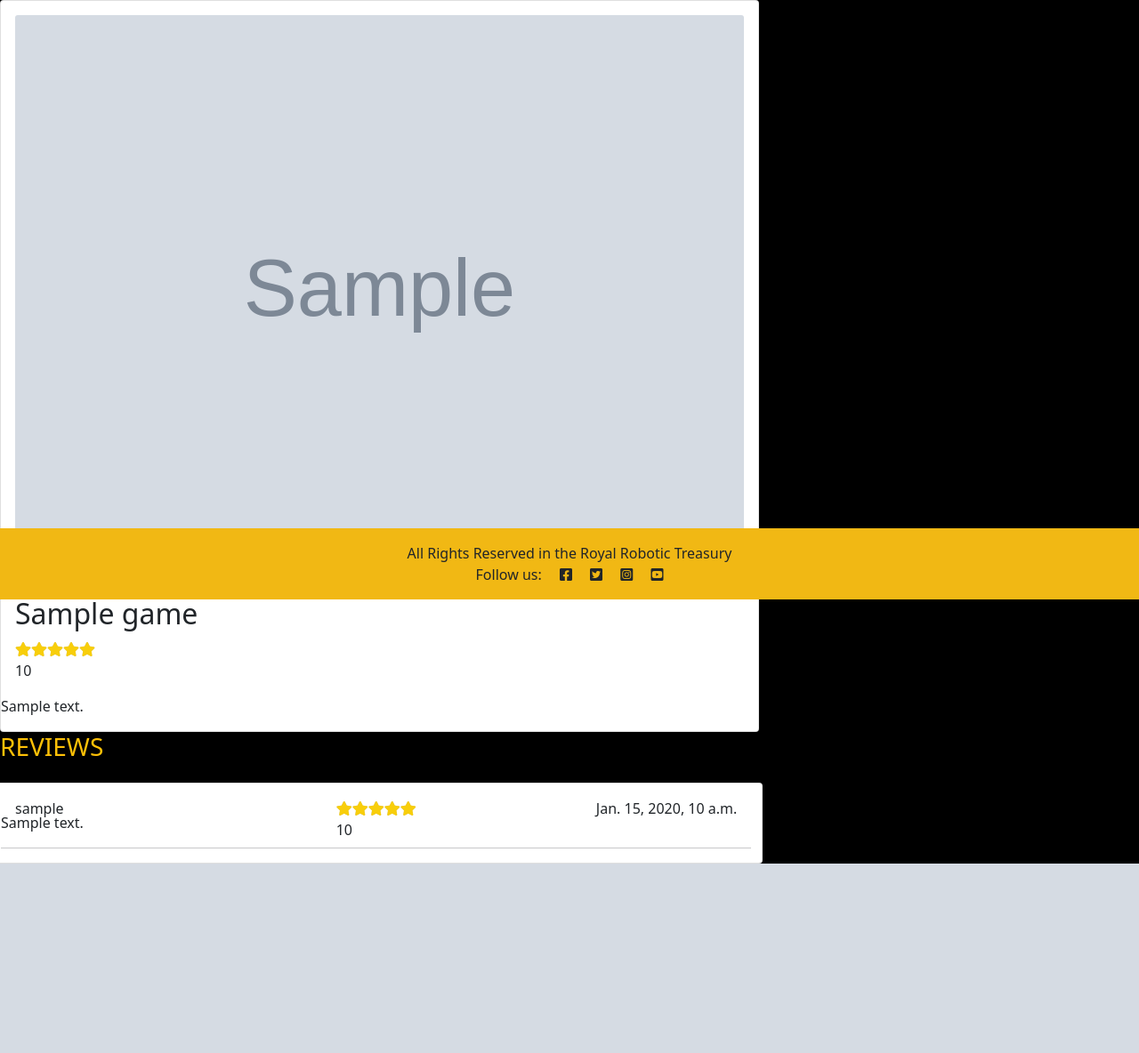
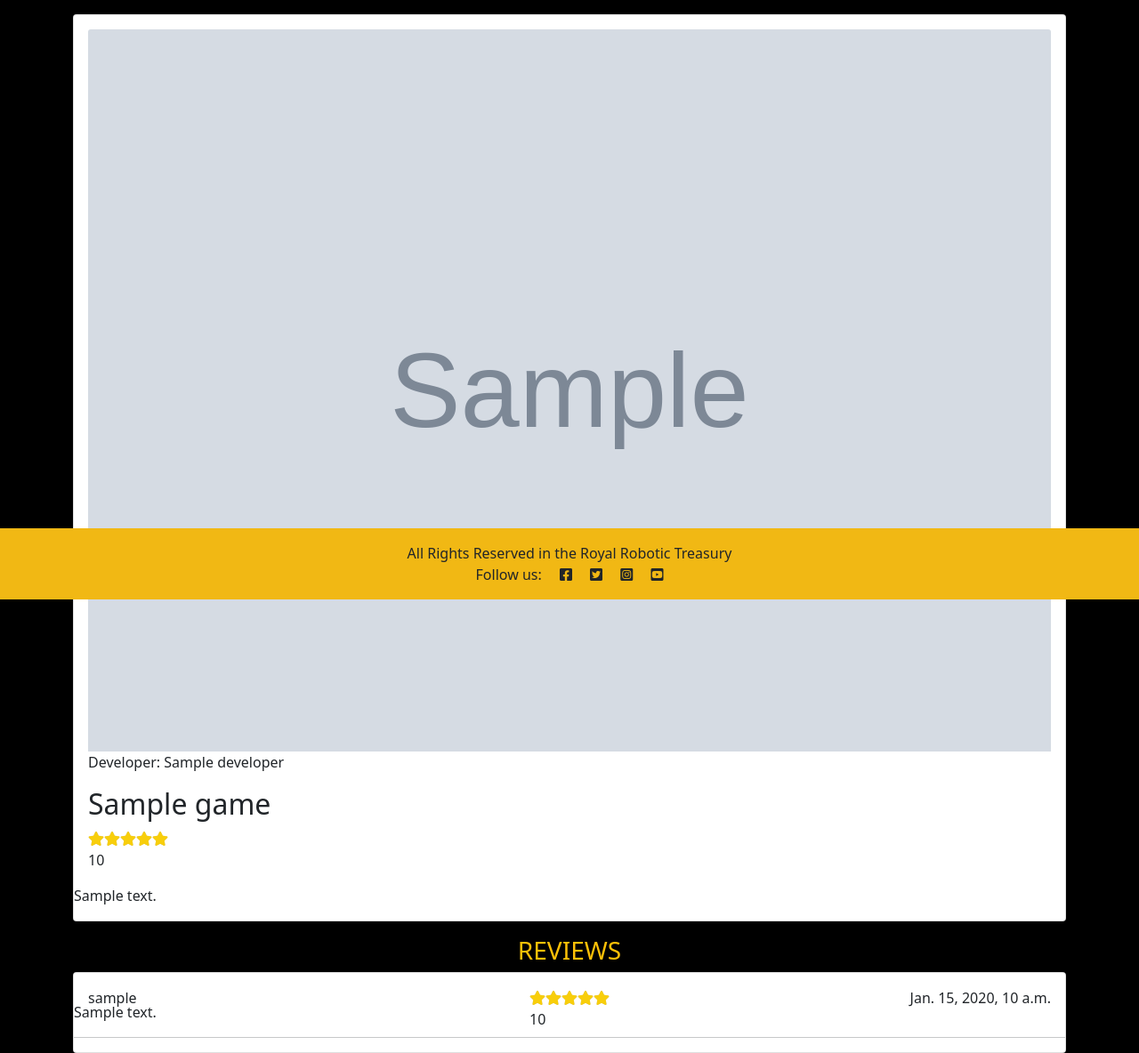
Before and after one commit to JordanCH05/VideoGameReviews, a Django app: template templates/game_detail.html in a window 1280 px wide. Shown: the part 126-1310 px from the top of the page at 89% size. Before the commit the page ends 1097 px from the top, so only its background shows below. Run offline with Django 3.2, Linux system fonts and the light colour scheme; the template is opened without the code that fills it: most values are stand-ins (such as "Sample title", 1, 10 or a date in 2020); grey boxes marked "Sample" are stand-in pictures; some web fonts are replaced.

Commit message:
Style game detail margins

```diff
--- a/templates/game_detail.html
+++ b/templates/game_detail.html
@@ -1,9 +1,10 @@
 {% extends "base.html" %}
 
 {% block content %}
-
-<div class="col-md-8">
-    <div class="card md-8">
+<div class="container">
+    <div class="row">
+        <div class="mt-3">
+            <div class="card">
                 <div class="card-body">
                     <img class="card-img-top" src=" {{ game.image.url }}">
                     <div>
@@ -20,9 +21,12 @@
                 </div>
             </div>
         </div>
+    </div>
+
     <div class="row">
-    <h3 class="card-title text-uppercase text-warning">Reviews</h3>
-    <div class="col-md-8 card md-4 mt-3">
+        <div class="mt-3">
+            <h3 class="card-title text-center text-uppercase text-warning">Reviews</h3>
+            <div class="card">
 
                 {% for review in reviews %}
                 <div class="card-body">
@@ -44,6 +48,8 @@
                 {% endfor %}
             </div>
         </div>
+    </div>
+</div>
 <script>
     document.addEventListener('DOMContentLoaded', starRating);
 
```
Lines whose indentation alone changed are shown as unchanged.
